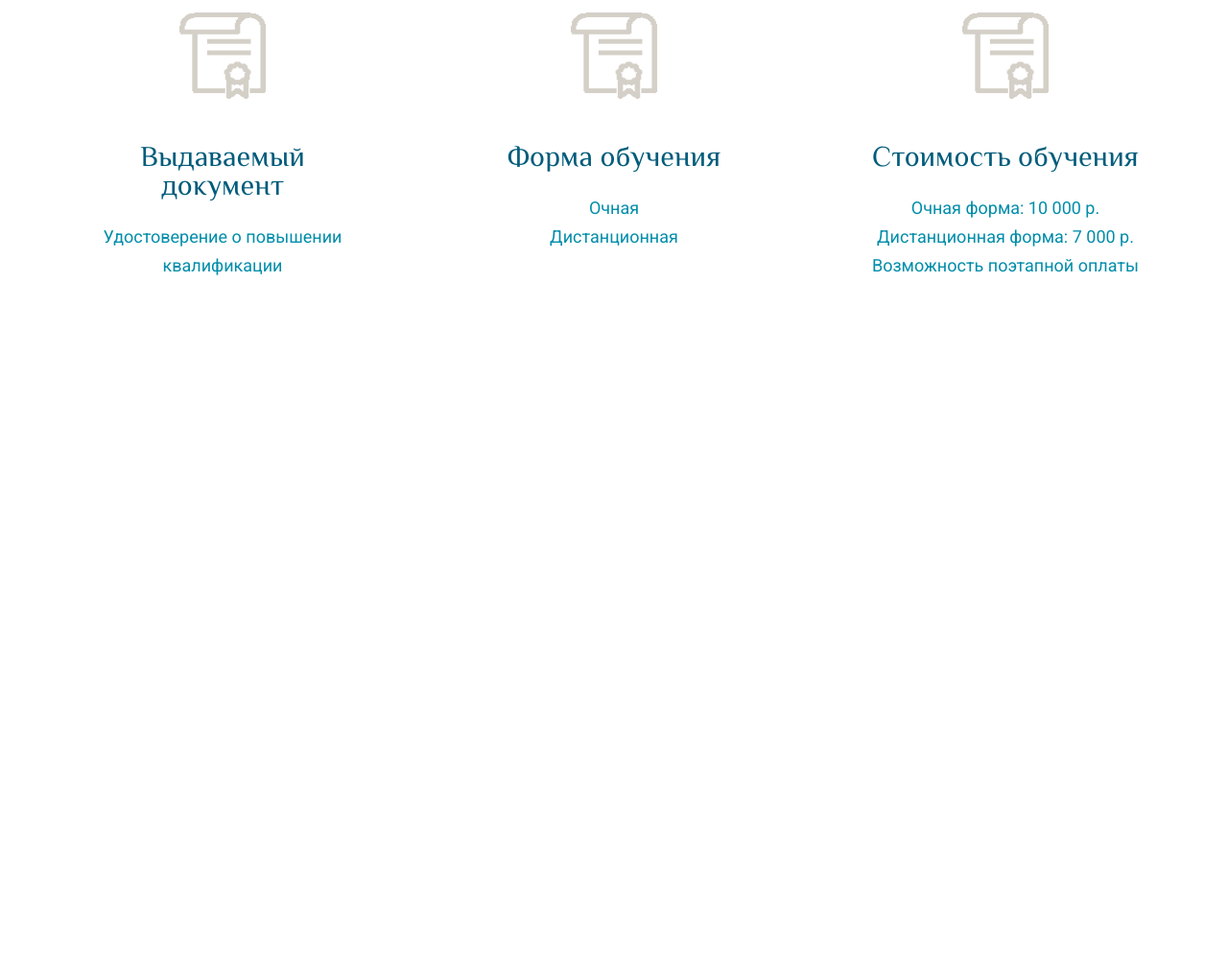
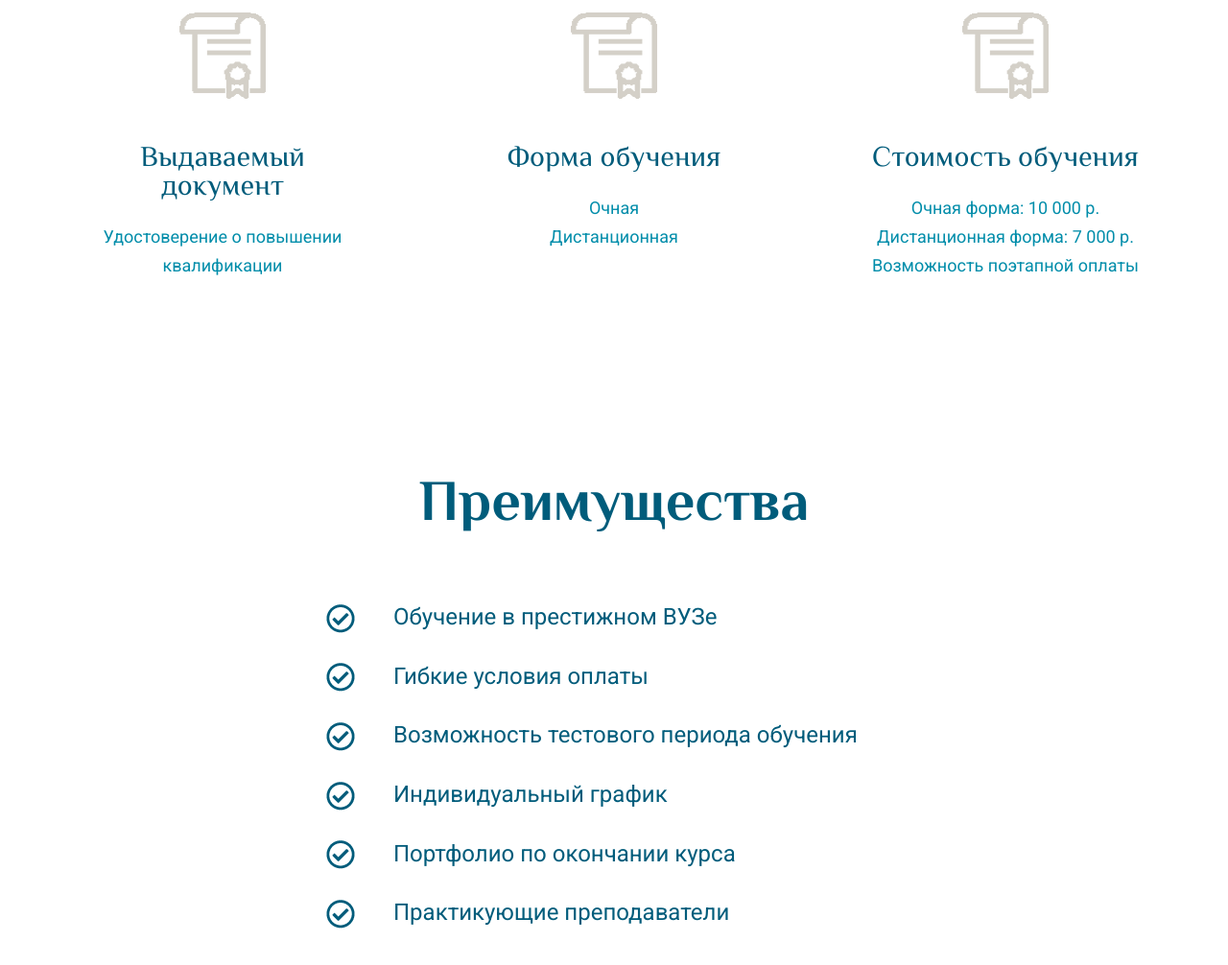
Before and after one commit to KenKarlson/itmo, a plain HTML site: page index.html in a window 1280 px wide. Shown: the part 1620-2626 px from the top of the page at 96% size. Before the commit the page ends 1920 px from the top, so only its background shows below. Drawn offline with nearby package versions, Linux system fonts and the light colour scheme.

Commit message:
create: advantages section

```diff
--- a/assets/sass/blocks/_about.sass
+++ b/assets/sass/blocks/_about.sass
@@ -1,4 +1,5 @@
 .about
+  margin-bottom: 192px
   &-wrapper
     display: flex
     align-items: flex-start
--- /dev/null
+++ b/assets/sass/blocks/_advantages.sass
@@ -0,0 +1,30 @@
+.advantages
+  margin-top: 140px
+  margin-bottom: 300px
+  &__title
+    margin-bottom: 76px
+    font-family: Philosopher
+    font-size: 60px
+    line-height: 60px
+    font-weight: 700
+    color: #005c7b
+  &-box
+    margin-left: auto
+    margin-right: auto
+    width: 600px
+    font-family: Roboto
+    font-size: 24px
+    line-height: 30px
+    font-weight: 400
+    color: #005c7b
+    &-list
+      margin: 0
+      padding: 0
+      list-style: none
+    &__item
+      margin: 0
+      margin-bottom: 30px
+      padding: 0
+      list-style: none
+    &__image
+      margin-right: 40px
--- a/assets/sass/style.sass
+++ b/assets/sass/style.sass
@@ -6,4 +6,6 @@
 @import 'blocks/_hero'
 @import 'blocks/_about'
 
+@import 'blocks/_advantages'
+
 @import 'media'
--- a/index.html
+++ b/index.html
@@ -129,9 +129,33 @@
         </div>
       </div>
   </section>
+
+
   <!--Преимущества-->
   <section class="advantages">
-
+    <div class="container">
+      <h1 class="advantages__title text-center">Преимущества</h1>
+      <div class="advantages-box">
+        <ul class="advantages-box-list">
+          <li class="advantages-box__item"><img src="./assets/img/ок.png" alt="" class="advantages-box__image">Обучение
+            в престижном ВУЗе</li>
+          <li class="advantages-box__item"><img src="./assets/img/ок.png" alt="" class="advantages-box__image">Гибкие
+            условия оплаты</li>
+          <li class="advantages-box__item"><img src="./assets/img/ок.png" alt=""
+              class="advantages-box__image">Возможность
+            тестового периода обучения
+          </li>
+          <li class="advantages-box__item"><img src="./assets/img/ок.png" alt=""
+              class="advantages-box__image">Индивидуальный
+            график</li>
+          <li class="advantages-box__item"><img src="./assets/img/ок.png" alt="" class="advantages-box__image">Портфолио
+            по окончании курса</li>
+          <li class="advantages-box__item"><img src="./assets/img/ок.png" alt=""
+              class="advantages-box__image">Практикующие
+            преподаватели</li>
+        </ul>
+      </div>
+    </div>
   </section>
   <!--Вопросы-->
   <section class="questions">
```
Also changed, not shown: assets/css/style.css, assets/img/ок.jpg (added), assets/img/ок.png (added), 1 other file.
